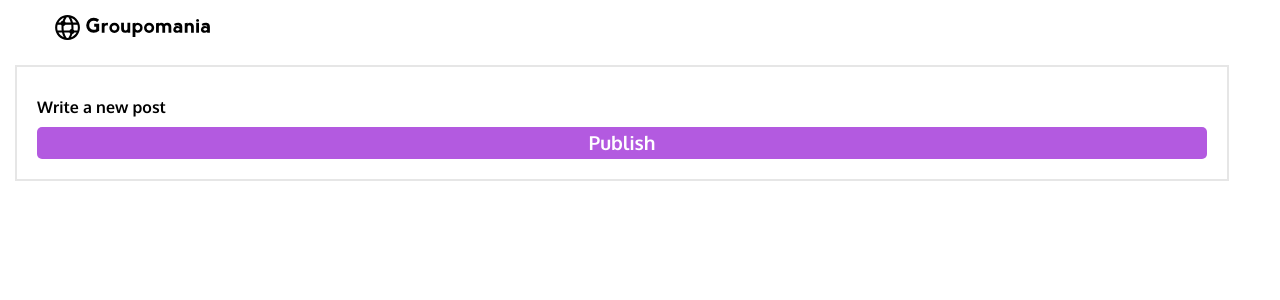
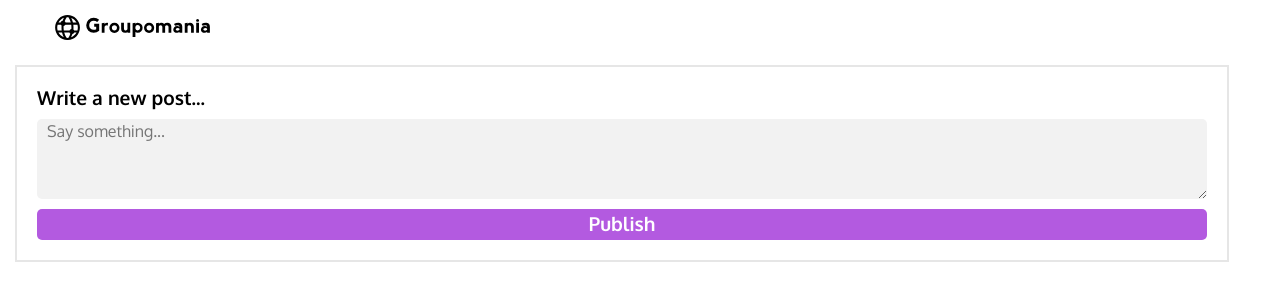
Before and after one commit to diellatseng/ChingYaoTseng_7_20042021_frontend, a Vue app: page / in a window 1280 px wide. Shown: the top 300 px of the page. Built offline with nearby package versions, Linux system fonts and the light colour scheme.

Commit message:
new post

```diff
--- a/src/components/PostCreate.vue
+++ /dev/null
@@ -1,34 +0,0 @@
-<template>
-  <div class="container">
-    <h1>Write a new post</h1>
-    <AppButton size="small"
-      >Publish<font-awesome-icon icon="fa-solid fa-paper-plane" class="icon"
-    /></AppButton>
-
-  </div>
-</template>
-
-<script>
-import AppButton from "@/components/AppButton.vue";
-
-export default {
-  components: {
-    AppButton,
-  },
-};
-</script>
-
-<style scoped lang="scss">
-.container {
-  padding: 20px;
-  margin: 15px;
-  border: 2px solid $color-fade-lighten;
-}
-.icon {
-  margin-left: 0.5em;
-}
-
-h1 {
-    font-size: 1rem;
-}
-</style>
--- /dev/null
+++ b/src/components/PostNew.vue
@@ -0,0 +1,71 @@
+<template>
+  <div class="container">
+    <form action="post">
+      <div class="form-control">
+        <label for="post">Write a new post...</label>
+        <textarea name="post" rows="4" cols="25" placeholder="Say something..." />
+      </div>
+      <AppButton size="small">
+        Publish
+        <font-awesome-icon icon="fa-solid fa-paper-plane" class="icon" />
+      </AppButton>
+    </form>
+  </div>
+</template>
+
+<script>
+import AppButton from "@/components/AppButton.vue";
+
+export default {
+  components: {
+    AppButton,
+  },
+};
+</script>
+
+<style scoped lang="scss">
+.container {
+  padding: 20px;
+  margin: 15px;
+  border: 2px solid $color-fade-lighten;
+}
+.form-control {
+  position: relative;
+  display: flex;
+  flex-direction: column;
+
+  label {
+    display: block;
+    font-size: 1.2rem;
+    font-weight: bold;
+  }
+
+  textarea {
+    margin: 10px 0;
+    padding: 3px 10px;
+    background-color: lighten($color-fade-lighten, 5%);
+    border: none;
+    border-radius: 5px;
+
+    &:focus {
+      border: 2px solid $color-primary;
+      background-color: white;
+    }
+
+    &:focus + label {
+      color: $color-primary-darken;
+    }
+
+    &:focus-visible {
+      outline: none;
+    }
+  }
+}
+.icon {
+  margin-left: 1em;
+}
+
+h1 {
+  font-size: 1rem;
+}
+</style>
--- a/src/views/Home.vue
+++ b/src/views/Home.vue
@@ -1,18 +1,40 @@
 <template>
   <div class="div">
     <Header />
-    <PostCreate></PostCreate>
+    <PostNew></PostNew>
   </div>
 </template>
 
 <script>
 import Header from "@/components/Header.vue";
-import PostCreate from "../components/PostCreate.vue";
+import PostNew from "../components/PostNew.vue";
 
 export default {
   components: {
     Header,
-    PostCreate,
+    PostNew,
+  },
+  data() {
+    return {
+      posts: [],
+    };
+  },
+  created() {
+    this.posts = [
+      //Should use API to fetch data
+      {
+        id: 1,
+        text: "Hello World. This is a post from the first user.",
+        day: "October 24th at 21:14",
+        likes: 5,
+      },
+      {
+        id: 2,
+        text: "This is another post from another user. Yes!",
+        day: "October 24th at 23:50",
+        likes: 0,
+      },
+    ];
   },
 };
 </script>
```
Also changed, not shown: src/components/Posts.vue (added).
